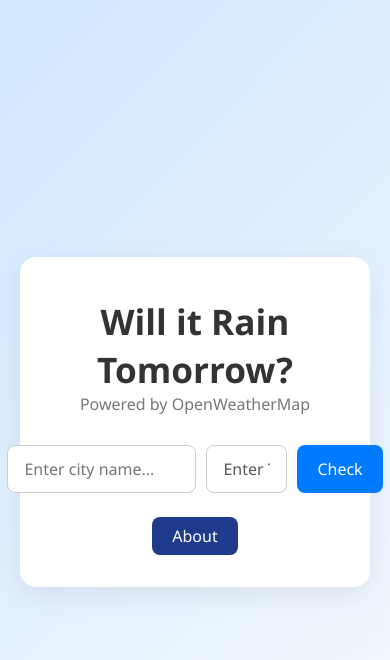
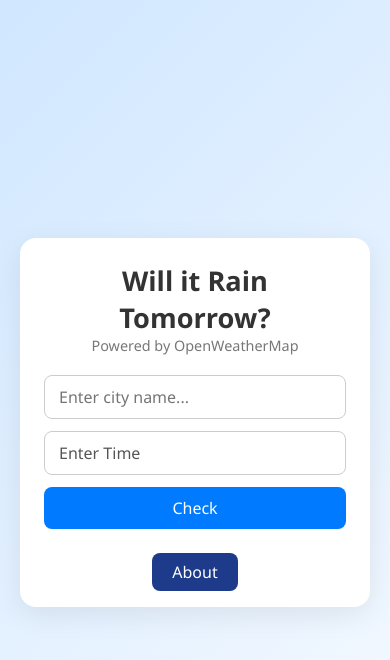
Before and after one commit to shruti4265/Weather_App, a Node server app: page / in a window 390 px wide. Shown: the top 660 px of the page. Run offline with Node 20, Linux system fonts and the light colour scheme.

Commit message:
Update main.css

```diff
--- a/public/main.css
+++ b/public/main.css
@@ -178,3 +178,60 @@ body {
   border-radius: 8px;
   font-weight: 500;
 }
+@media (max-width: 600px) {
+  .weather-card {
+    padding: 24px;
+  }
+
+  .title {
+    font-size: 1.7rem;
+  }
+
+  .subtitle {
+    font-size: 0.9rem;
+    margin-bottom: 20px;
+  }
+
+  .input-group {
+    flex-direction: column;
+    gap: 12px;
+    align-items: stretch;
+  }
+
+  .input-group input,
+  .input-group select,
+  .input-group button {
+    max-width: 100%;
+    width: 100%;
+    font-size: 1rem;
+    padding: 10px 14px;
+  }
+
+  .result {
+    flex-direction: column;
+    align-items: flex-start;
+    text-align: left;
+    padding: 16px;
+  }
+
+  .icon {
+    font-size: 2rem;
+  }
+
+  .answer {
+    font-size: 1rem;
+  }
+
+  .about-card {
+    padding: 20px;
+  }
+
+  .about-card p {
+    font-size: 14px;
+  }
+
+  .back-button {
+    font-size: 0.95rem;
+    padding: 8px 16px;
+  }
+}
```
